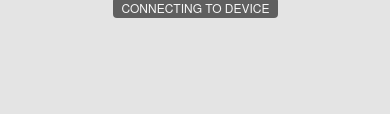
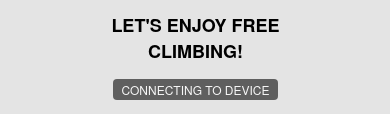
Before and after one commit to ClimbWithAgile/ClimbingApp, a plain HTML site: page test-project/platforms/ios/www/index.html in a window 390 px wide. Shown: the part 560-674 px from the top of the page. Drawn offline with Linux system fonts and the light colour scheme.

Commit message:
Add Message

```diff
--- a/test-project/platforms/ios/www/index.html
+++ b/test-project/platforms/ios/www/index.html
@@ -42,6 +42,7 @@
             <h1>Apache Cordova</h1>
           -->
             <h1> ようこそClimbAppへ </h1>
+            <h2> Let's enjoy Free Climbing! </h2>
             <div id="deviceready" class="blink">
                 <p class="event listening">Connecting to Device</p>
                 <p class="event received">Device is Ready</p>
```
Also changed, not shown: test-project/www/index.html (+1 -0 lines), 7 other files.
